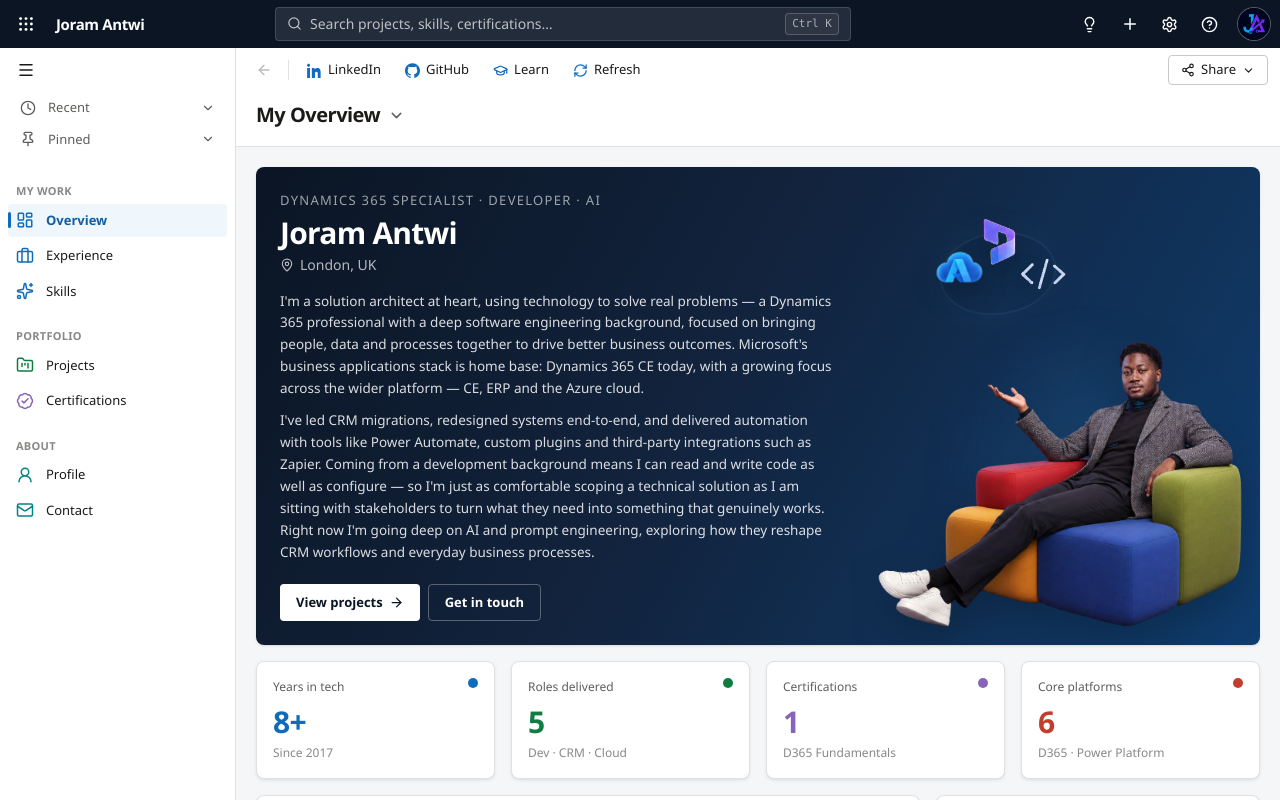
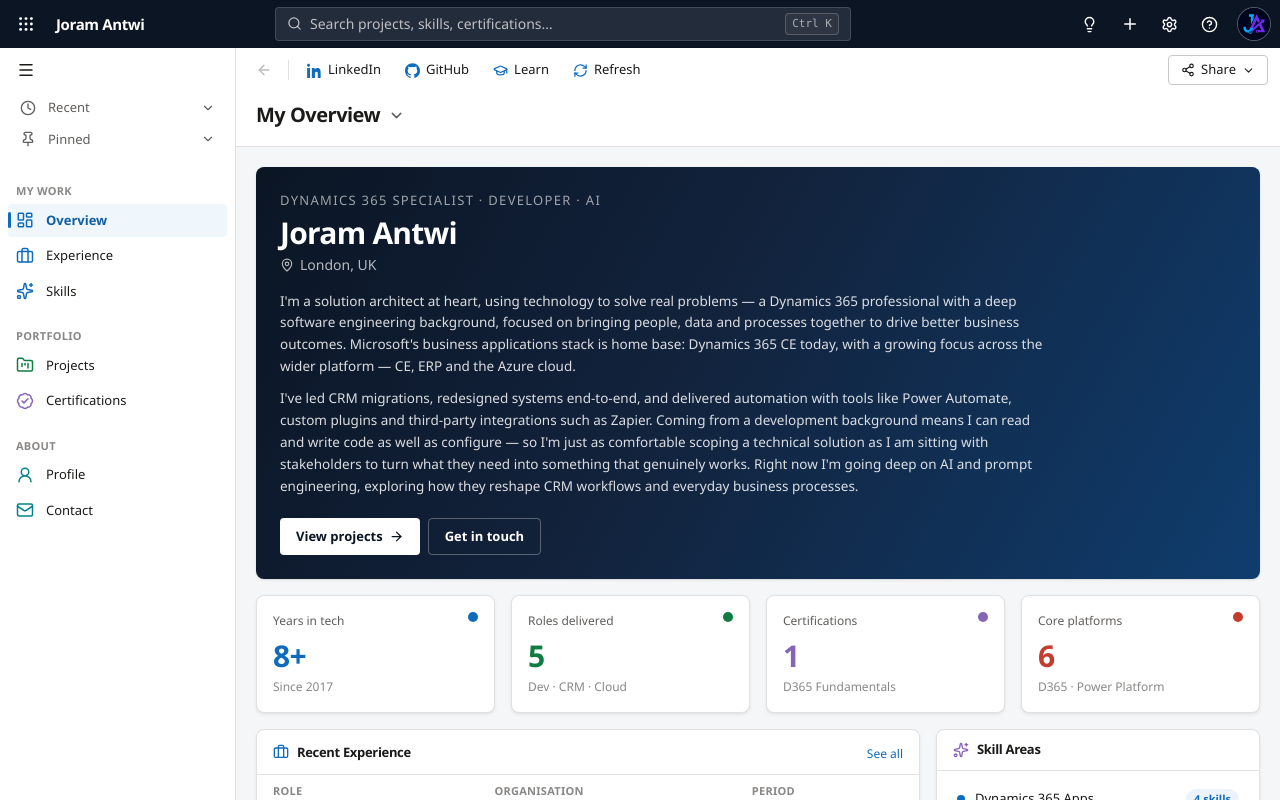
Before and after one commit to joramantwi/Joram-Portfolio, a Next.js app: page / in a window 1280 px wide. Built offline with nearby package versions, Linux system fonts and the light colour scheme.

Commit message:
Remove hero visual; fix dark-mode contrast on Skills gradient and Overview button

```diff
--- a/src/app/globals.css
+++ b/src/app/globals.css
@@ -24,6 +24,9 @@
   --sidebar-bg: #ffffff;
   --sidebar-hover: #f3f2f1;
   --sidebar-active: #eff6fc;
+  --journey-end: #ffffff;
+  --hero-primary-bg: #ffffff;
+  --hero-primary-text: #0b1524;
 }
 
 html.dark {
@@ -50,6 +53,9 @@ html.dark {
   --sidebar-bg: #151d26;
   --sidebar-hover: #222d38;
   --sidebar-active: #12324d;
+  --journey-end: #18212b;
+  --hero-primary-bg: #f3f2f1;
+  --hero-primary-text: #0b1524;
 }
 
 @theme inline {
--- a/src/components/TechLounge.module.css
+++ /dev/null
@@ -1,223 +0,0 @@
-.stage {
-  position: relative;
-  isolation: isolate;
-  min-height: 24rem;
-  overflow: hidden;
-  align-self: stretch;
-  margin: -1.5rem -1.5rem -1.5rem 0;
-}
-
-.backlight {
-  position: absolute;
-  right: 4%;
-  bottom: 5%;
-  z-index: -1;
-  width: 76%;
-  height: 64%;
-  background: radial-gradient(ellipse, rgb(74 165 240 / 18%), transparent 68%);
-  filter: blur(18px);
-}
-
-.portrait {
-  position: absolute;
-  right: 0;
-  bottom: 0;
-  z-index: 2;
-  width: 98%;
-  height: auto;
-  max-width: none;
-  object-fit: contain;
-  object-position: right bottom;
-  filter: drop-shadow(0 16px 22px rgb(0 0 0 / 22%));
-}
-
-.iconCluster {
-  position: absolute;
-  top: 12%;
-  left: 20%;
-  z-index: 4;
-  width: clamp(7.4rem, 10vw, 9rem);
-  aspect-ratio: 1.35;
-  pointer-events: none;
-}
-
-.orbit {
-  position: absolute;
-  inset: 8% 4% 4%;
-  border: 1px solid rgb(123 190 246 / 28%);
-  border-radius: 50%;
-  box-shadow: 0 0 24px rgb(74 165 240 / 12%);
-  transform: rotate(-8deg);
-  animation: orbitBreathe 5s ease-in-out infinite;
-}
-
-.iconReveal {
-  position: absolute;
-  display: grid;
-  place-items: center;
-  opacity: 0;
-  transform: translateY(18px) scale(0.72);
-  filter: drop-shadow(0 9px 12px rgb(1 12 28 / 38%));
-  animation: iconReveal 760ms cubic-bezier(0.16, 1, 0.3, 1) forwards;
-}
-
-.iconReveal img {
-  width: 100%;
-  height: auto;
-}
-
-.azure {
-  left: 1%;
-  top: 31%;
-  width: clamp(2.9rem, 3.5vw, 3.7rem);
-  animation-delay: 320ms;
-}
-
-.dynamics {
-  left: 42%;
-  top: 0;
-  width: clamp(2rem, 2.3vw, 2.5rem);
-  animation-delay: 850ms;
-}
-
-.code {
-  right: 0;
-  top: 42%;
-  width: clamp(2.8rem, 3.2vw, 3.5rem);
-  animation-delay: 1380ms;
-}
-
-.floatAzure {
-  animation: floatAzure 5.4s ease-in-out 1.1s infinite;
-}
-
-.floatDynamics {
-  animation: floatDynamics 6.1s ease-in-out 1.6s infinite;
-}
-
-.floatCode {
-  animation: floatCode 5.8s ease-in-out 2.1s infinite;
-}
-
-@keyframes iconReveal {
-  0% {
-    opacity: 0;
-    transform: translateY(18px) scale(0.72);
-  }
-  65% {
-    opacity: 1;
-    transform: translateY(-3px) scale(1.04);
-  }
-  100% {
-    opacity: 1;
-    transform: translateY(0) scale(1);
-  }
-}
-
-@keyframes orbitBreathe {
-  0%,
-  100% {
-    opacity: 0.45;
-    transform: rotate(-8deg) scale(0.98);
-  }
-  50% {
-    opacity: 0.8;
-    transform: rotate(-8deg) scale(1.03);
-  }
-}
-
-@keyframes floatAzure {
-  0%,
-  100% {
-    transform: translate3d(0, 0, 0) rotate(-1deg);
-  }
-  50% {
-    transform: translate3d(5px, -8px, 0) rotate(1.5deg);
-  }
-}
-
-@keyframes floatDynamics {
-  0%,
-  100% {
-    transform: translate3d(0, 0, 0) rotate(1deg);
-  }
-  50% {
-    transform: translate3d(-4px, -7px, 0) rotate(-1.5deg);
-  }
-}
-
-@keyframes floatCode {
-  0%,
-  100% {
-    transform: translate3d(0, 0, 0);
-  }
-  50% {
-    transform: translate3d(4px, -6px, 0);
-  }
-}
-
-@media (max-width: 1023px) {
-  .stage {
-    min-height: 24rem;
-    margin: 0 -1.5rem -1.5rem;
-  }
-
-  .portrait {
-    right: 5%;
-    bottom: 0;
-    width: 65%;
-  }
-
-  .iconCluster {
-    top: 1%;
-    left: 43%;
-  }
-}
-
-@media (max-width: 639px) {
-  .stage {
-    min-height: 18rem;
-    margin-inline: -1.25rem;
-    margin-bottom: -1.25rem;
-  }
-
-  .portrait {
-    right: -3%;
-    bottom: 0;
-    width: 92%;
-  }
-
-  .iconCluster {
-    top: 0;
-    left: 26%;
-    width: 7rem;
-  }
-
-  .azure {
-    width: 2.8rem;
-  }
-
-  .dynamics {
-    width: 1.9rem;
-  }
-
-  .code {
-    width: 2.7rem;
-  }
-}
-
-@media (prefers-reduced-motion: reduce) {
-  .iconReveal {
-    opacity: 1;
-    transform: none;
-    animation: none;
-  }
-
-  .iconReveal img {
-    animation: none;
-  }
-
-  .orbit {
-    animation: none;
-  }
-}
--- a/src/components/TechLounge.tsx
+++ /dev/null
@@ -1,70 +0,0 @@
-import Image from "next/image";
-import styles from "./TechLounge.module.css";
-
-const techIcons = [
-  {
-    name: "Microsoft Azure",
-    src: "/hero/azure.png",
-    width: 101,
-    height: 68,
-    className: styles.azure,
-    floatClassName: styles.floatAzure,
-  },
-  {
-    name: "Dynamics 365",
-    src: "/hero/dynamics-365.png",
-    width: 58,
-    height: 85,
-    className: styles.dynamics,
-    floatClassName: styles.floatDynamics,
-  },
-  {
-    name: "Development",
-    src: "/hero/code.png",
-    width: 78,
-    height: 54,
-    className: styles.code,
-    floatClassName: styles.floatCode,
-  },
-] as const;
-
-export default function TechLounge() {
-  return (
-    <div
-      className={styles.stage}
-      role="img"
-      aria-label="Joram seated in a Microsoft-colour chair, presenting Azure, Dynamics 365 and development tools above his open hand"
-    >
-      <div className={styles.backlight} aria-hidden="true" />
-
-      <Image
-        className={styles.portrait}
-        src="/hero/joram-tech-lounge-complete-v2.png"
-        alt=""
-        width={1036}
-        height={836}
-        sizes="(min-width: 1024px) 40vw, (min-width: 640px) 65vw, 92vw"
-        preload
-      />
-
-      <div className={styles.iconCluster} aria-hidden="true">
-        <span className={styles.orbit} />
-        {techIcons.map((icon) => (
-          <span
-            key={icon.name}
-            className={`${styles.iconReveal} ${icon.className}`}
-          >
-            <Image
-              className={icon.floatClassName}
-              src={icon.src}
-              alt=""
-              width={icon.width}
-              height={icon.height}
-              loading="eager"
-            />
-          </span>
-        ))}
-      </div>
-    </div>
-  );
-}
--- a/src/components/views/OverviewView.tsx
+++ b/src/components/views/OverviewView.tsx
@@ -3,7 +3,6 @@
 import { Briefcase, Sparkles, FolderKanban, TrendingUp, MapPin, ArrowRight } from "lucide-react";
 import { profile, kpis, experiences, skillGroups, projects } from "@/data/portfolio";
 import { Tile, Badge, CountUp } from "../ui";
-import TechLounge from "../TechLounge";
 import type { ViewKey } from "../nav";
 
 export default function OverviewView({ onNavigate }: { onNavigate: (v: ViewKey) => void }) {
@@ -17,7 +16,7 @@ export default function OverviewView({ onNavigate }: { onNavigate: (v: ViewKey)
             "linear-gradient(120deg, var(--d365-navy) 0%, var(--d365-navy-2) 45%, #0f3d6e 100%)",
         }}
       >
-        <div className="relative z-10 grid items-stretch gap-4 lg:grid-cols-[minmax(0,1.2fr)_minmax(24rem,0.8fr)]">
+        <div className="relative z-10">
           <div className="min-w-0">
             <p className="text-[12px] font-medium uppercase tracking-wide text-white/60 sm:text-[13px] sm:tracking-widest">
               {profile.title}
@@ -34,7 +33,8 @@ export default function OverviewView({ onNavigate }: { onNavigate: (v: ViewKey)
             <div className="mt-5 flex flex-wrap gap-2">
               <button
                 onClick={() => onNavigate("projects")}
-                className="flex items-center gap-1.5 rounded bg-white px-4 py-2 text-[13px] font-semibold text-[var(--d365-navy)] transition-transform hover:-translate-y-0.5"
+                className="flex items-center gap-1.5 rounded px-4 py-2 text-[13px] font-semibold transition-transform hover:-translate-y-0.5"
+                style={{ background: "var(--hero-primary-bg)", color: "var(--hero-primary-text)" }}
               >
                 View projects <ArrowRight size={15} />
               </button>
@@ -46,8 +46,6 @@ export default function OverviewView({ onNavigate }: { onNavigate: (v: ViewKey)
               </button>
             </div>
           </div>
-
-          <TechLounge />
         </div>
       </div>
 
--- a/src/components/views/SkillsView.tsx
+++ b/src/components/views/SkillsView.tsx
@@ -194,7 +194,8 @@ export default function SkillsView() {
             className="flex flex-col gap-3 rounded-xl border p-4 sm:flex-row sm:items-center sm:gap-0"
             style={{
               borderColor: "var(--border)",
-              background: "linear-gradient(120deg, var(--d365-blue-light) 0%, white 70%)",
+              background:
+                "linear-gradient(120deg, var(--d365-blue-light) 0%, var(--journey-end) 70%)",
             }}
           >
         {JOURNEY.map((p, i) => (
```
